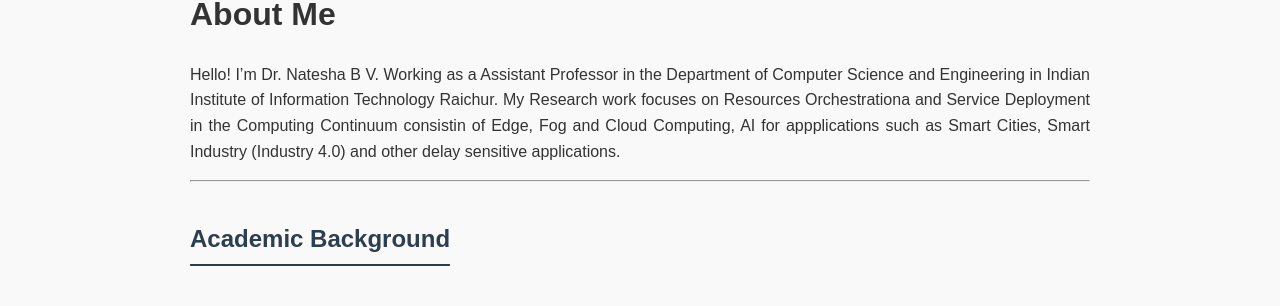
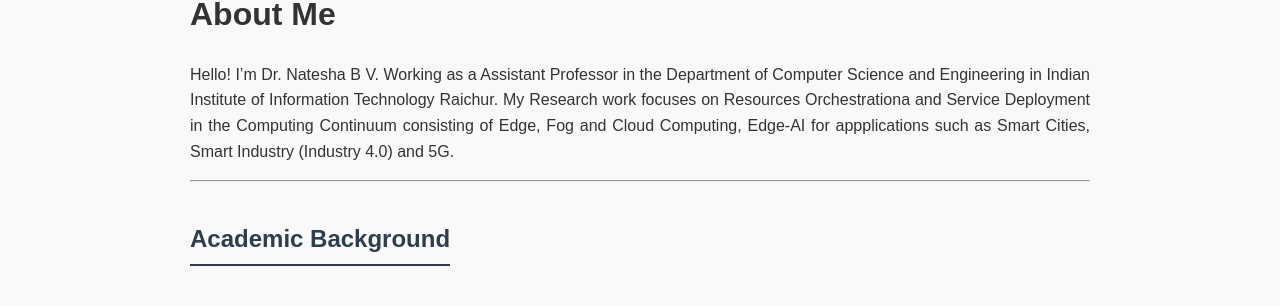
Before and after one commit to Nateshbv/Nateshbv.github.io, a Jekyll site: the page built from About.md, in a window 1280 px wide. Shown: the part 249-555 px from the top of the page. Built offline with Jekyll 4.4.1, drawn with Linux system fonts in a browser that asks for light colours.

Commit message:
Update About.md

```diff
--- a/About.md
+++ b/About.md
@@ -5,7 +5,7 @@
 
 # About Me
 
-Hello! I’m Dr. Natesha B V. Working as a Assistant Professor in the Department of Computer Science and Engineering in Indian Institute of Information Technology Raichur. My Research work focuses on Resources Orchestrationa and Service Deployment in the Computing Continuum consistin of Edge, Fog and Cloud Computing, AI for appplications such as Smart Cities, Smart Industry (Industry 4.0) and other delay sensitive applications.
+Hello! I’m Dr. Natesha B V. Working as a Assistant Professor in the Department of Computer Science and Engineering in Indian Institute of Information Technology Raichur. My Research work focuses on Resources Orchestrationa and Service Deployment in the Computing Continuum consisting of Edge, Fog and Cloud Computing, Edge-AI for appplications such as Smart Cities, Smart Industry (Industry 4.0) and 5G.
 
 ---
 
```
